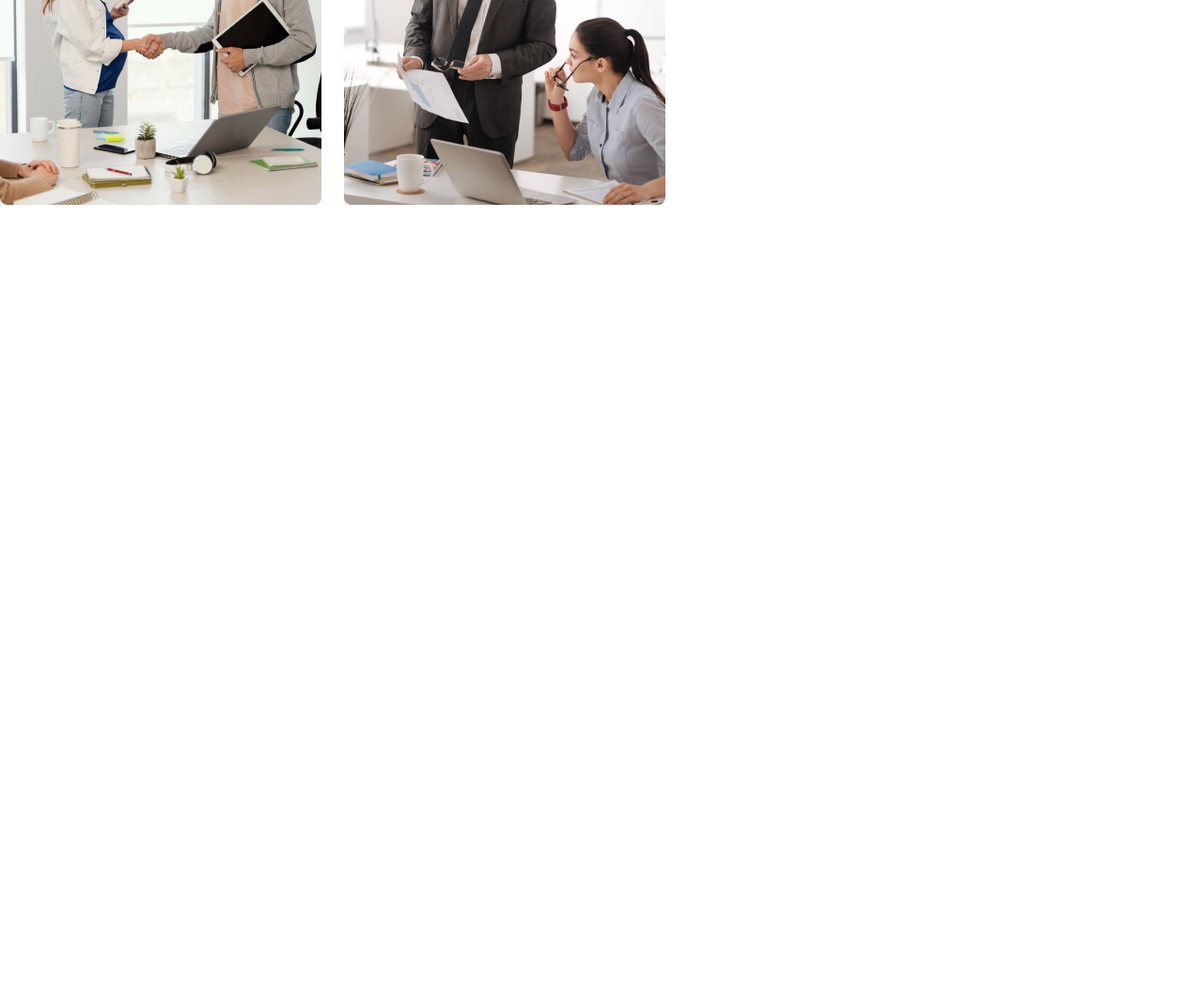
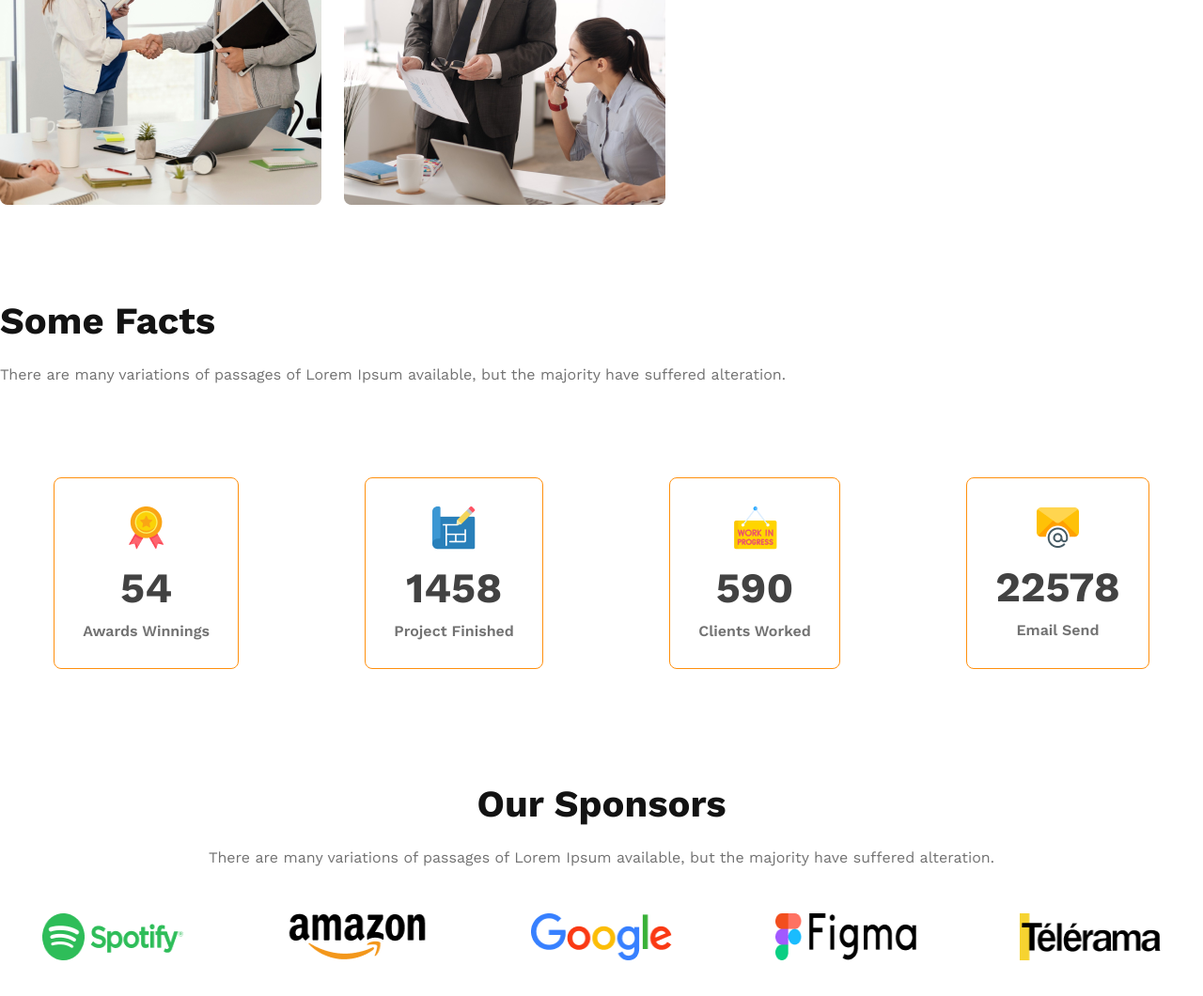
Before and after one commit to swadebsharma10/g3-architects-site, a plain HTML site: page index.html in a window 1280 px wide. Shown: the part 1444-2504 px from the top of the page at 94% size. Before the commit the page ends 1732 px from the top, so only its background shows below. Drawn offline with nearby package versions, Linux system fonts and the light colour scheme.

Commit message:
added some facts section

```diff
--- a/index.html
+++ b/index.html
@@ -49,6 +49,58 @@
             </div>
         </section>
         <!-- features section end -->
+
+        <!-- facts-section -->
+        <section class="facts">
+           <div class="facts-content">
+            <h3 class="common-title">Some Facts</h3>
+            <p class="text-gray">There are many variations of passages of Lorem Ipsum available, but the majority have suffered alteration.</p>
+           </div>
+            <div class="facts-card-container">
+                <div class="card">
+                    <img src="images/icons/ribon.png" alt="">
+                    <h2 class="cart-stats">54</h2>
+                    <p class="card-title">Awards Winnings</p>
+                </div>
+                <div class="card">
+                    <img src="images/icons/projects.png" alt="">
+                    <h2 class="cart-stats">1458</h2>
+                    <p class="card-title">Project Finished</p>
+                </div>
+                <div class="card">
+                    <img src="images/icons/customers.png" alt="">
+                    <h2 class="cart-stats">590</h2>
+                    <p class="card-title">Clients Worked</p>
+                </div>
+                <div class="card">
+                    <img src="images/icons/email.png" alt="">
+                    <h2 class="cart-stats">22578</h2>
+                    <p class="card-title">Email Send</p>
+                </div>
+            </div>
+        </section>
+        <!--facts-section -->
+
+        <!-- sponsors section -->
+        <section class="sponsors">
+             <div class="sponsor-heading">
+                <h3 class="common-title">Our Sponsors</h3>
+            <p class="text-gray">There are many variations of passages of Lorem Ipsum available, but the majority have suffered alteration.</p>
+             </div>
+            <div class="sponsor-img-container">
+                <img src="images/sponsors/spotify.png" alt="">
+                <img src="images/sponsors/amazon.png" alt="">
+                <img src="images/sponsors/google.png" alt="">
+                <img src="images/sponsors/figma.png" alt="">
+                <img src="images/sponsors/telerama.png" alt="">
+            </div>
+        </section>
+        <!-- sponsors section -->
+
     </main>
+
+    <footer>
+
+    </footer>
 </body>
 </html>
--- a/styles/style.css
+++ b/styles/style.css
@@ -6,6 +6,16 @@
   font-family: "Lato", sans-serif;
   font-family: "Open Sans", sans-serif;
   font-family: "Work Sans", sans-serif;
+}
+
+.text-gray {
+  color: #727272;
+}
+.common-title {
+  font-size: 2.5rem;
+  font-weight: 700;
+  color: #131313;
+  margin-bottom: 24px;
 }
 
 /* Header style */
@@ -69,39 +79,104 @@ nav li a {
 }
 
 /* main styles */
-main{
+main {
   max-width: 1440px;
   margin: 70px auto;
 }
 
-.features-container{
+.features-container {
   display: flex;
   align-items: center;
 }
-.teams-img-container{
+.teams-img-container {
   display: grid;
   grid-template-columns: repeat(2, 1fr);
   gap: 1.5rem;
 }
-.features-content{
+.features-content {
   padding-left: 70px;
   padding-right: 70px;
 }
-.feature-title{
+.feature-title {
   font-size: 2.8rem;
 }
-.feature-description{
+.feature-description {
   color: #727272;
   margin: 10px 0;
 }
-.feature-title .qiuck-list{
+.feature-title .qiuck-list {
   color: #727272;
   font-weight: 500;
 }
-.feature{
+.feature {
   color: #ff900e;
-    font-weight: 700 ;
+  font-weight: 700;
 }
+
+/* facts style */
+.facts {
+  margin-top: 100px;
+  margin-bottom: 120px;
+}
+.facts-content{
+    margin-bottom: 100px;
+}
+.facts-card-container{
+    display: flex;
+    justify-content: space-around;
+    gap: 20px;
+}
+
+.facts-card-container .card {
+  border-radius: 8px;
+  border: 1px solid #ff900e;
+  text-align: center;
+  padding: 30px 30px;
+
+}
+.facts-card-container .card-title{
+    font-weight: 600;
+    color: #727272;
+}
+.facts-card-container .cart-stats{
+    font-size: 2.8rem;
+    font-weight: 700;
+    color: #424242;
+    margin-top: 10px;
+    margin-bottom: 10px;
+}
+
+/* sponsor styles here */
+
+.sponsor-heading{
+    text-align: center;
+    margin-bottom: 50px;
+}
+.sponsor-img-container img{
+    width: 150px;
+    height: 50px;
+}
+.sponsor-img-container{
+    display: flex;
+    align-items: center;
+    justify-content: space-around;
+    gap: 20px;
+}
+
+
+
+
+
+
+
+
+
+
+
+
+
+
+
 
 
 
@@ -113,16 +188,20 @@ main{
   }
 
   nav,
-  .features-container
+  .features-container,
+  .facts-card-container,
+  .sponsor-img-container
   {
     flex-direction: column;
   }
-  .teams-img-container{
+  .teams-img-container {
     grid-template-columns: 1fr;
   }
-  .features-content{
-    padding-left: 20px;
-    padding-right: 20px;
+  .features-content,
+  .facts-card-container
+  {
+    padding-left: 30px;
+    padding-right: 30px;
   }
 }
 
@@ -133,11 +212,12 @@ main{
     padding: 40px;
   }
   nav,
-  .features-container
-  {
+  .features-container {
     flex-direction: column;
   }
-  .features-container{
-
+  .features-container,
+  .facts-card-container
+   {
+    padding: 20px;
   }
 }
```
Lines whose indentation alone changed are shown as unchanged.
